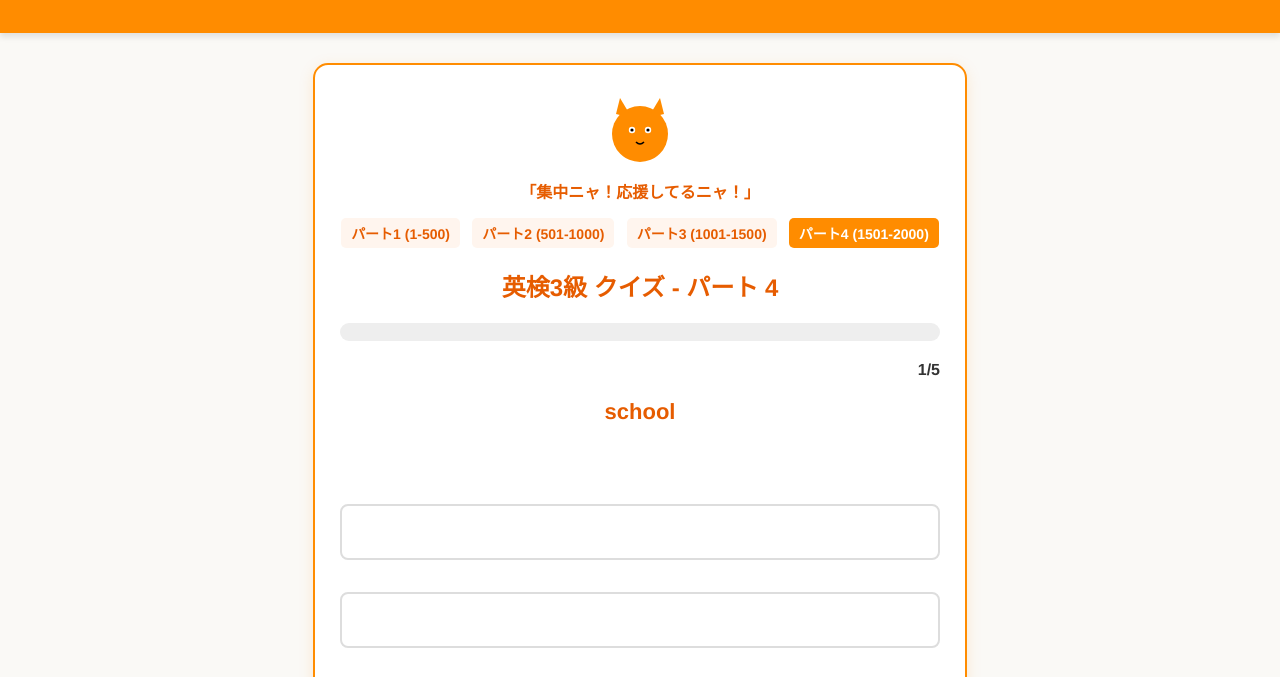
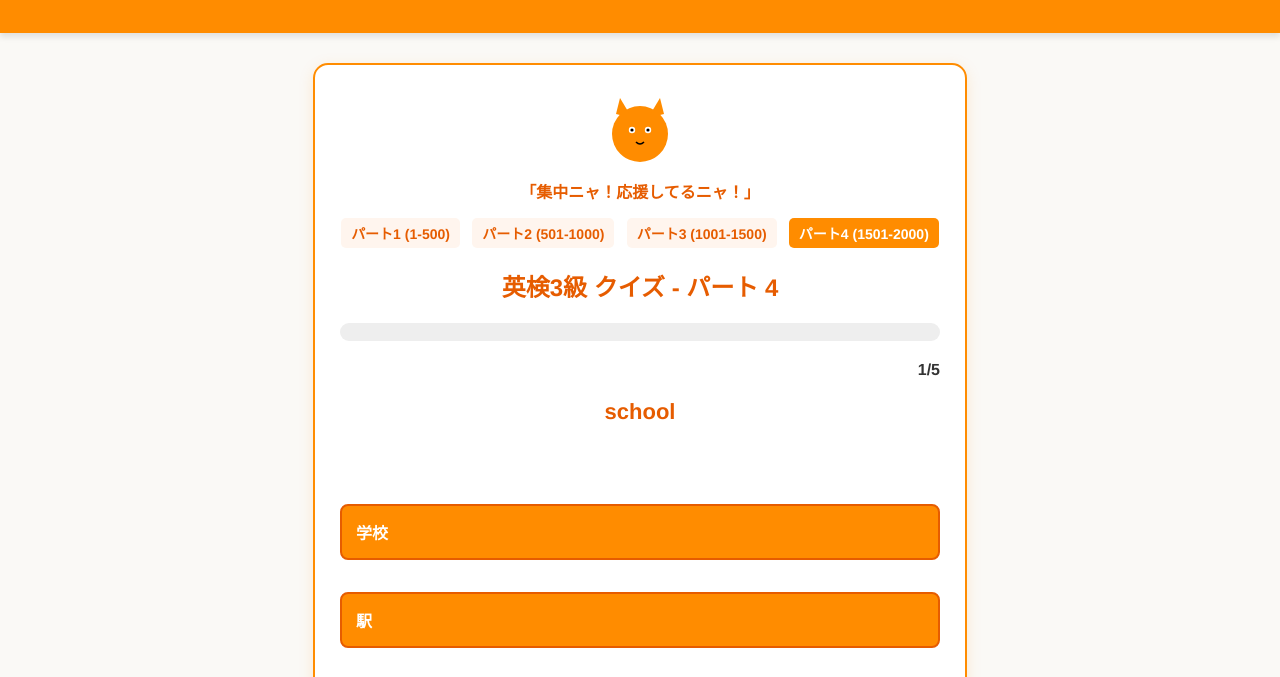
Before and after one commit to taketiyo875/takechoco-english-app, a plain HTML site: page eiken3rd_part4.html in a window 1280 px wide. Both pictures are taken after a click on the button "クイズを始める 🐾". Shown: the part 98-775 px from the top of the page. Drawn offline with Linux system fonts and the light colour scheme.

Commit message:
Refactor choice button styles with CSS variables
Updated the styling of the choice button to use CSS variables for colors and added hover effects.

```diff
--- a/eiken3rd_part4.html
+++ b/eiken3rd_part4.html
@@ -126,14 +126,20 @@
             gap: 12px;
         }
        .choice-btn {
-            background: #ffffff;
-            border: 2px solid #ddd;
+    background: var(--primary-orange);
+    color: white;
+    border: 2px solid var(--dark-orange);
     padding: 14px;
     font-size: 16px;
     border-radius: 8px;
     cursor: pointer;
     text-align: left;
-            transition: all 0.2s;
+    font-weight: bold;
+}
+.choice-btn:hover {
+    background: var(--dark-orange);
+    border-color: var(--dark-orange);
+}
         }
         .choice-btn:hover {
             background: var(--light-orange);
```
Lines whose indentation alone changed are shown as unchanged.
